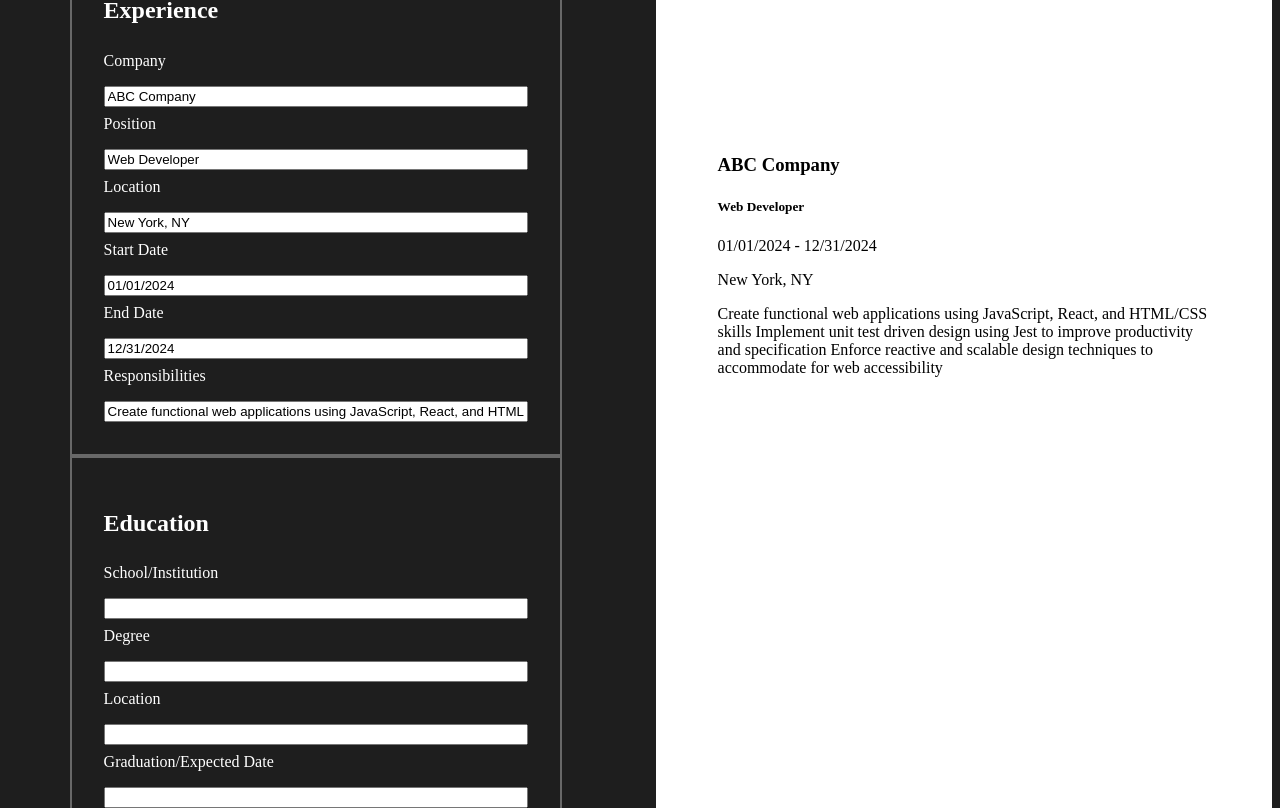
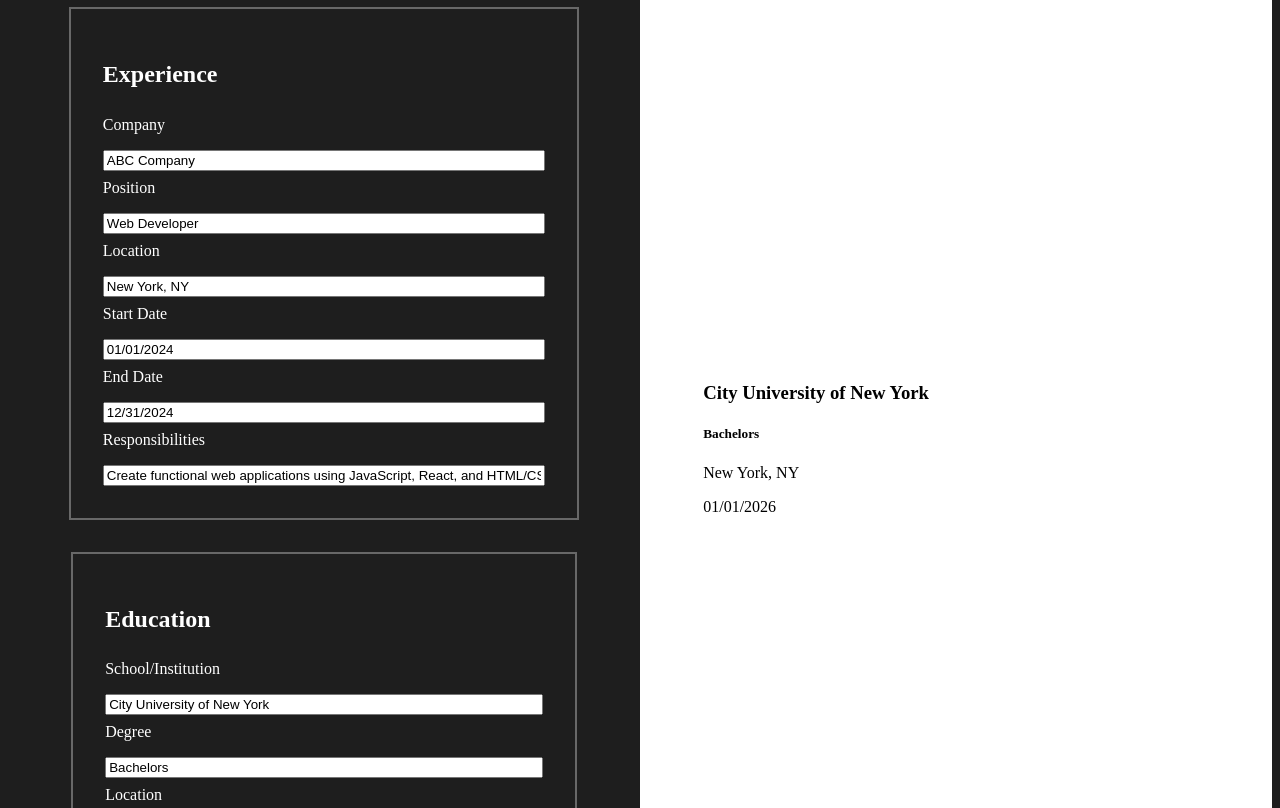
Before and after one commit to moisesg526/resume-template, a React (Vite) app: page / in a window 1280 px wide. Shown: the part 452-1260 px from the top of the page. Built offline with nearby package versions, Linux system fonts and the light colour scheme.

Commit message:
Updated the education component so the value would be displayed on resume

```diff
--- a/src/App.jsx
+++ b/src/App.jsx
@@ -29,6 +29,16 @@ function App() {
     },
   ]);
 
+  const [education, setEducation] = useState([
+    {
+      id: 1,
+      school: "City University of New York",
+      degree: "Bachelors",
+      location: "New York, NY",
+      graduation: "01/01/2026",
+    },
+  ]);
+
   return (
     <div className="app">
       <div className="input-section">
@@ -37,9 +47,13 @@ function App() {
           setGeneralInfo={setGeneralInfo}
         />
         <Experience experience={experience} setExperience={setExperience} />
-        <Education />
+        <Education education={education} setEducation={setEducation} />
       </div>
-      <Resume generalInfo={generalInfo} experience={experience}/>
+      <Resume
+        generalInfo={generalInfo}
+        experience={experience}
+        education={education}
+      />
     </div>
   );
 }
--- a/src/component/Education.jsx
+++ b/src/component/Education.jsx
@@ -1,25 +1,54 @@
 import "../styles/education.css";
 
-function Education() {
+function Education({ education, setEducation }) {
+  const handleChange = (event) => {
+    const { name, value } = event.target;
+    setEducation((prevEducation) => [
+      {
+        ...prevEducation[0], // Update only the first object
+        [name]: value,
+      },
+    ]);
+  };
   return (
     <div className="education">
       <form className="form">
         <h2>Education</h2>
         <div className="school">
           <label>School/Institution</label>
-          <input type="text" />
+          <input
+            type="text"
+            name="school"
+            value={education[0].school || ""}
+            onChange={handleChange}
+          />
         </div>
         <div className="degree">
           <label>Degree</label>
-          <input type="text" />
+          <input
+            type="text"
+            name="degree"
+            value={education[0].degree || ""}
+            onChange={handleChange}
+          />
         </div>
         <div className="location">
           <label>Location</label>
-          <input type="text" />
+          <input
+            type="text"
+            name="location"
+            value={education[0].location || ""}
+            onChange={handleChange}
+          />
         </div>
         <div className="graduation">
           <label>Graduation/Expected Date</label>
-          <input type="text" />
+          <input
+            type="text"
+            name="graduation"
+            value={education[0].graduation || ""}
+            onChange={handleChange}
+          />
         </div>
       </form>
     </div>
--- a/src/component/Experience.jsx
+++ b/src/component/Experience.jsx
@@ -13,8 +13,8 @@ function Experience({ experience, setExperience }) {
   };
 
   return (
-    <div className="experience">
-      <form className="form">
+    <div className="experience-input">
+      <form className="experience-form">
         <h2>Experience</h2>
         <div className="field">
           <label>Company</label>
--- a/src/component/Resume.jsx
+++ b/src/component/Resume.jsx
@@ -1,7 +1,7 @@
 import PropTypes from "prop-types";
 import "../styles/resume.css";
 
-function Resume({ generalInfo, experience }) {
+function Resume({ generalInfo, experience, education }) {
   return (
     <div className="resume">
       {generalInfo.map((info) => (
@@ -25,6 +25,14 @@ function Resume({ generalInfo, experience }) {
           <p>{info.responsibilities}</p>
         </div>
       ))}
+      {education.map((info) => (
+        <div className="education" key={info.id}>
+          <h3>{info.school}</h3>
+          <h5>{info.degree}</h5>
+          <p>{info.location}</p>
+          <p>{info.graduation}</p>
+        </div>
+      ))}
     </div>
   );
 }
--- a/src/styles/App.css
+++ b/src/styles/App.css
@@ -3,8 +3,14 @@ body {
 }
 
 .app {
+  padding: 2rem 0;
   display: grid;
   grid-template-columns: 1fr 1fr;
+}
+
+.input-section {
+  display: flex;
+  flex-direction: column;
   gap: 2rem;
 }
 
--- a/src/styles/experience.css
+++ b/src/styles/experience.css
@@ -1,6 +1,16 @@
-.experience {
-  margin: auto;
-  width: 80%;
+.experience-input {
+  margin: 0;
+  display: flex;
+  flex-direction: column;
+  justify-content: center;
+  align-items: center;
+}
+
+.experience-form {
+  width: 70%;
+  padding: 2rem 2rem;
+  border: 2px solid #686868;
+  color: #fff;
 }
 
 .field {
--- a/src/styles/resume.css
+++ b/src/styles/resume.css
@@ -15,3 +15,7 @@
   display: flex;
   gap: 2rem;
 }
+
+.experience {
+  padding: 0 2rem;
+}
```
